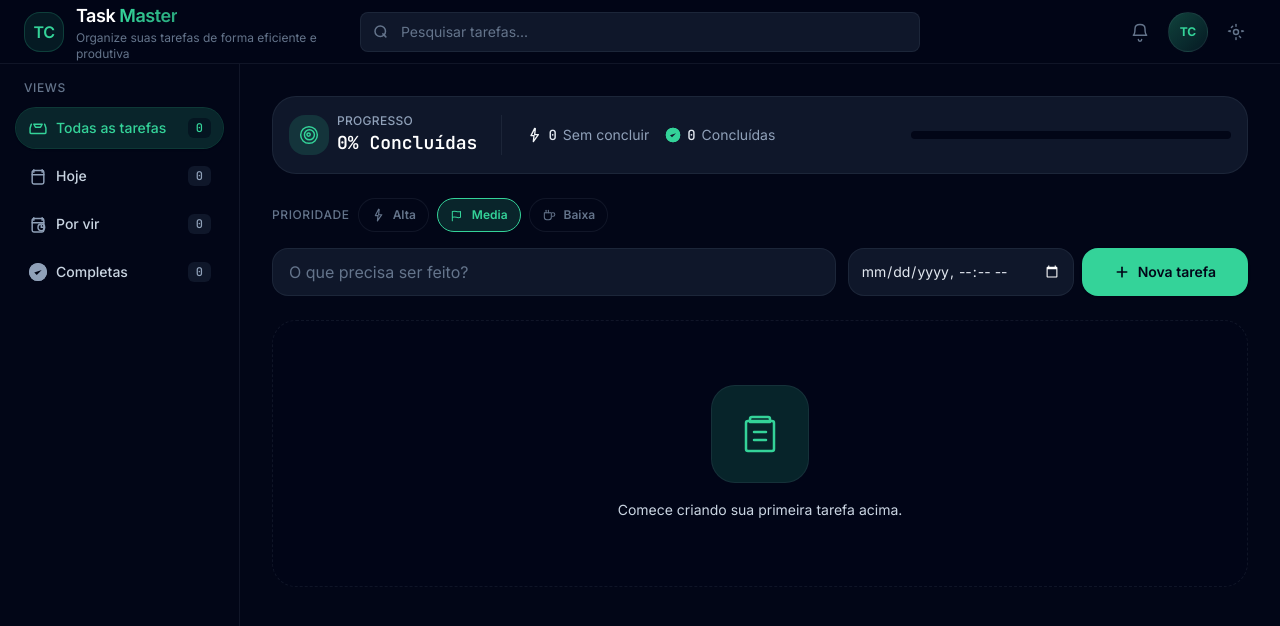
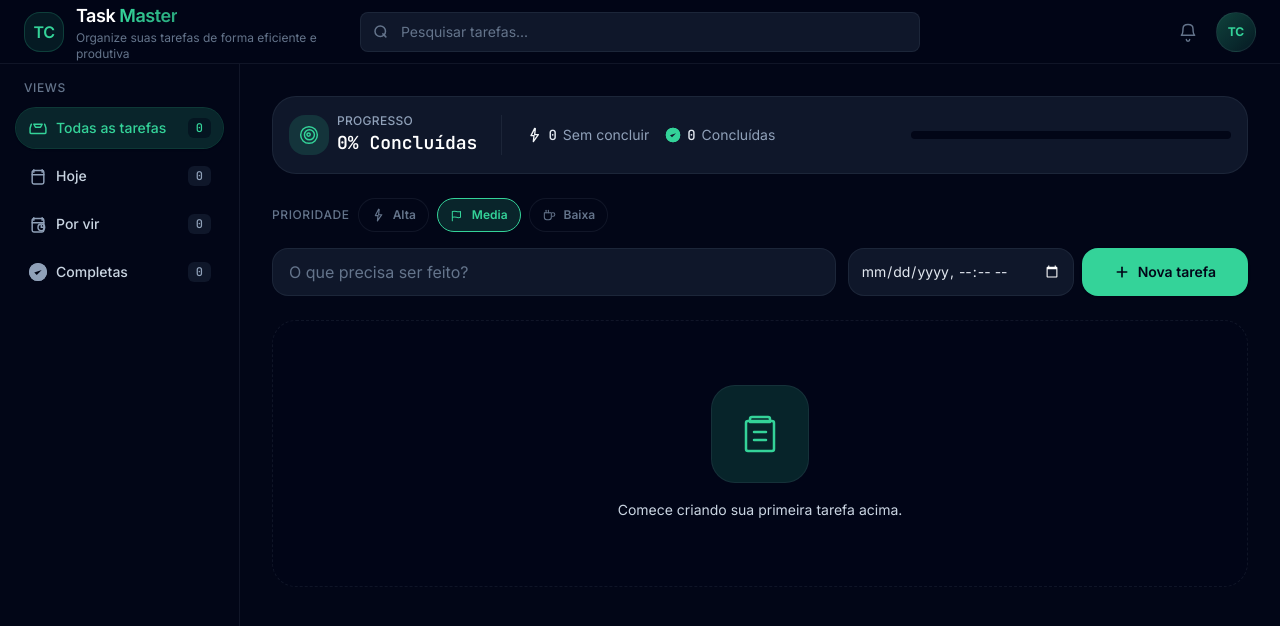
Before and after one commit to TiagoCoutinho3/task-master, a React (Vite) app: page / in a window 1280 px wide. Shown: the top 626 px of the page. Built offline with nearby package versions, Linux system fonts and the light colour scheme.

Commit message:
Remoção de ícone

```diff
--- a/src/components/Header.tsx
+++ b/src/components/Header.tsx
@@ -54,13 +54,7 @@ export function Header({ search, onSearchChange }: HeaderProps) {
         >
           TC
         </span>
-        <button
-          type="button"
-          aria-label="Settings"
-          className="flex h-10 w-10 items-center justify-center rounded-lg border border-transparent text-muted transition-colors hover:border-border-subtle hover:bg-elevated hover:text-slate-200"
-        >
-          <IconSettings aria-hidden />
-        </button>
+
       </div>
     </header>
   );
```
